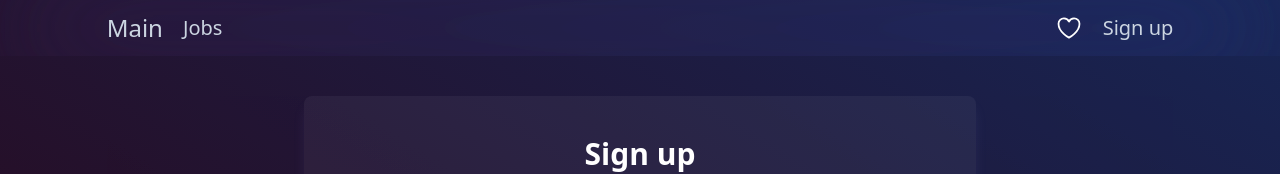
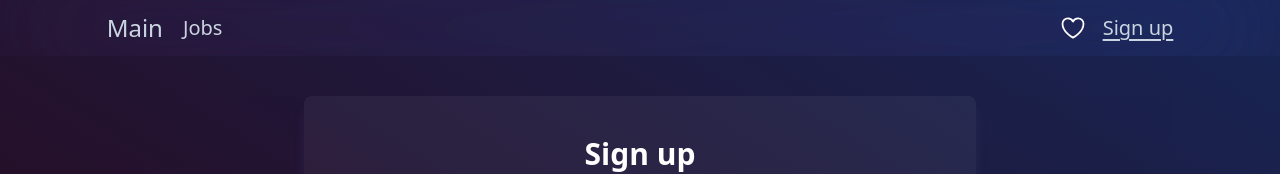
Before and after one commit to filisinia/Jobs-search-app, a Next.js app: page /create-profile in a window 1280 px wide. Shown: the top 174 px of the page. Built offline with nearby package versions, Linux system fonts and the light colour scheme.

Commit message:
feat: implement navigation upon logout and signup

```diff
--- a/src/components/form/index.tsx
+++ b/src/components/form/index.tsx
@@ -1,13 +1,17 @@
 'use client';
 
 import { Formik, Form } from 'formik';
+import { useRouter } from 'next/navigation';
 import signupSchema from '@/utils/validation';
 import InputField from '@/components/form/inputField';
 import { UserData } from '@/types';
 
 const FormElem = (): JSX.Element => {
+  const router = useRouter();
+
   const handleSubmit = (userData: UserData): void => {
     localStorage.setItem('userData', JSON.stringify(userData));
+    router.push('/user-profile');
   };
 
   return (
--- a/src/components/header/index.tsx
+++ b/src/components/header/index.tsx
@@ -1,26 +1,45 @@
+'use client';
+
 import Link from 'next/link';
+import { usePathname } from 'next/navigation';
+import { useRouter } from 'next/navigation';
 
 const Header = (): JSX.Element => {
+  const pathname = usePathname();
+  const router = useRouter();
+  const userData = localStorage.getItem('userData');
+
+  const handleLogout = (): void => {
+    localStorage.removeItem('userData');
+    router.push('/');
+  };
+
   return (
     <header className="fixed inset-x-0 top-0 z-50 w-full h-14 text-xl backdrop-brightness-150 backdrop-blur-3xl">
       <nav className="flex place-content-between items-center w-10/12 m-auto h-full transition-all">
         <div className="flex items-center">
-          <Link href="/" className="hover:text-white mr-5 text-2xl">
+          <Link
+            href="/"
+            className={`hover:text-white mr-5 text-2xl ${pathname === '/' && 'underline underline-offset-4'}`}
+          >
             Main
           </Link>
-          <Link href="/jobs" className="hover:text-white">
+          <Link
+            href="/jobs"
+            className={`"hover:text-white" ${pathname === '/jobs' && 'underline underline-offset-4'}`}
+          >
             Jobs
           </Link>
         </div>
-        <div className="flex items-center">
-          <Link href="/saved" className="mr-5">
+        <div className="flex items-center gap-4">
+          <Link href="/saved">
             <svg
               xmlns="http://www.w3.org/2000/svg"
               fill="none"
               viewBox="0 0 24 24"
               strokeWidth={1.5}
               stroke="white"
-              className="size-7 hover:fill-white"
+              className={`size-7 hover:fill-white" ${pathname === '/saved' && 'underline underline-offset-4'}`}
             >
               <path
                 strokeLinecap="round"
@@ -29,9 +48,13 @@ const Header = (): JSX.Element => {
               />
             </svg>
           </Link>
-          <Link href="/create-profile" className="hover:text-white">
-            Sign up
+          <Link
+            href={userData ? '/user-profile' : '/create-profile'}
+            className={`hover:text-white" ${pathname === '/user-profile' || (pathname === '/create-profile' && 'underline underline-offset-4')}`}
+          >
+            {userData ? 'Profile' : 'Sign up'}
           </Link>
+          {userData && <button onClick={handleLogout}>Log out</button>}
         </div>
       </nav>
     </header>
```
